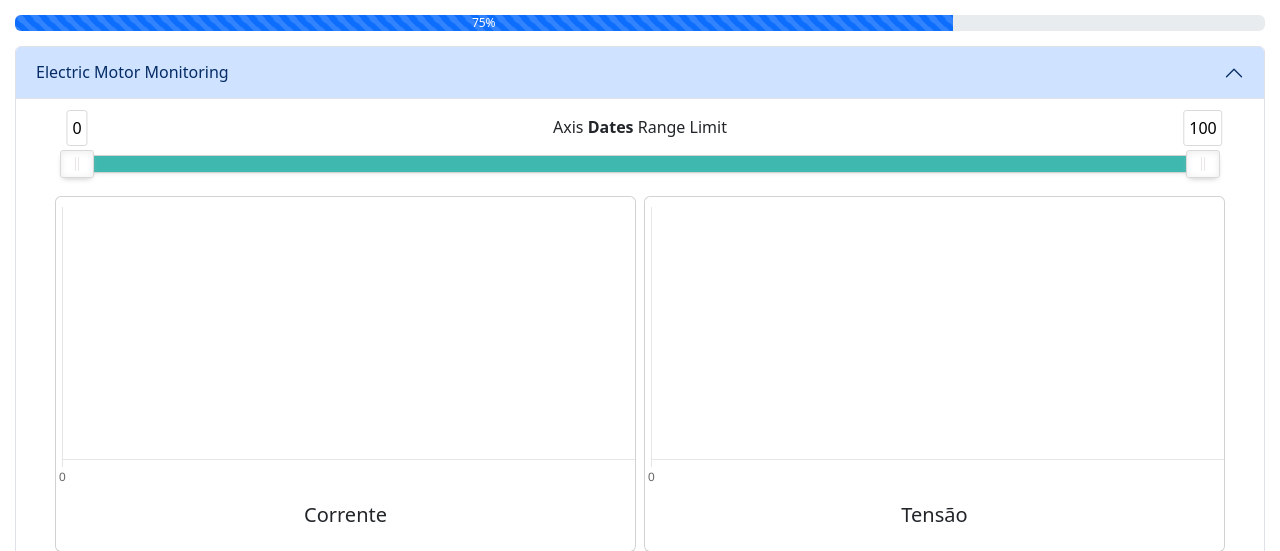
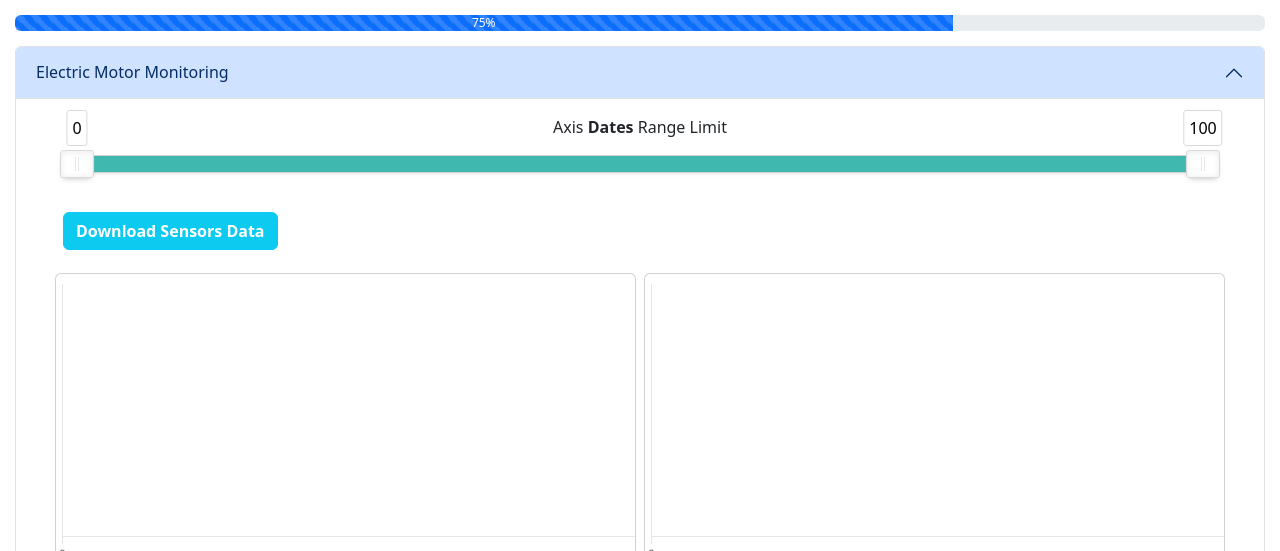
Before and after one commit to Jhenni1D/AnaliseSensor, a Flask app: page /uncompleted-simulation/dashboard/1 in a window 1280 px wide, after a click on "Electric Motor Monitoring". Shown: the part 194-745 px from the top of the page. Run offline with Flask 3, Linux system fonts and the light colour scheme; data that the repository does not hold is empty; parts of the project's set-up code (start-up, migrations or seed data) failed here and were passed over; some libraries are stand-ins or nearby versions.

Commit message:
feat: permitindo baixar dados do sensor e corrigindo bug de visualização dos dados por dashboard

```diff
--- a/server/app.py
+++ b/server/app.py
@@ -78,10 +78,11 @@ def to_uncompleted_simulation_dashboard():
     return redirect(location=f"/uncompleted-simulation/dashboard/{folder_uncompleted[0][0]}")
 
 
-@app.route('/download/<filename>', methods=['GET'])
+@app.route('/download/<filename>/', methods=['GET'])
 def download(filename):
     get_excel_of_folder(filename)
-    filename = filename + ".xls" if ".xls" not in filename else filename
+    print(filename)
+    filename = filename + "_Data.xls" if ".xls" not in filename else filename
     return send_file(get_bytes_file(filename), mimetype='application/xls', as_attachment=True,
                      download_name=filename)
 
--- a/server/app_service_server.py
+++ b/server/app_service_server.py
@@ -124,11 +124,18 @@ def get_formatted_sensors_data(folders_data):
     return data_graph
 
 
-def get_date_and_sensors_values_for_graph():
+def get_date_and_sensors_values_for_graph_uncompleted():
     folders_data = get_folder_uncompleted()
     if len(folders_data) == 0:
         return {}
     return get_formatted_sensors_data(folders_data[0])
+
+
+def get_date_and_sensors_values_for_graph_by_folder(folder):
+    folder_data = get_folder_filter(lambda fn, fd: fn == folder)
+    if len(folder_data) == 0:
+        return {}
+    return get_formatted_sensors_data(folder_data[0])
 
 
 def get_excel_all_folders(start_limit=0, end_limit=0):
--- a/server/static/js/simulation_dashboard.js
+++ b/server/static/js/simulation_dashboard.js
@@ -206,7 +206,7 @@ $(document).ready(function () {
   socket.on('connect', function () {
     console.log('Connected!');
     socket.emit('progress_test');
-    socket.emit('corrent_data_updater')
+    socket.emit('corrent_data_updater', folder_name)
   });
 
 
@@ -230,6 +230,7 @@ $(document).ready(function () {
       PlotGraphData();
       maxSliderValue = data['data_hora'].length - 1;
       UpdateSlider();
+      socket.emit("corrent_data_updater", folder_name);
       return;
     }
 
@@ -244,6 +245,8 @@ $(document).ready(function () {
       maxSliderValue = graph_data_cache['data_hora'].length - 1;
       UpdateSlider();
     }
+
+    socket.emit("corrent_data_updater", folder_name);
   });
 
 
--- a/server/static/js/slider_config.js
+++ b/server/static/js/slider_config.js
@@ -27,7 +27,6 @@ var config = {
 				if (graph_data_cache === null) {
 					return value;
 				}
-				console.log(parseInt(value))
 				return graph_data_cache['data_hora'][parseInt(value)];
 			}
 		}
--- a/server/templates/simulation_dashboard.html
+++ b/server/templates/simulation_dashboard.html
@@ -37,8 +37,16 @@
       </h2>
       <div id="panelsStayOpen-collapseOne" class="accordion-collapse collapse">
         <div class="accordion-body">
+
           <p style="text-align: center;">Axis <b>Dates</b> Range Limit</p>
           <div id="slider" style="margin-left: 40px; margin-right: 40px;"></div>
+
+          <form action="/download/{{folder_name}}" class="row g-4" style="margin: 15 15 15 15;">
+            <div class="col-auto">
+              <button class="btn btn-info" id="submit_button" style="color: white;" type="submit"><b>Download Sensors
+                Data</b></button>
+            </div>
+          </form>
 
           <div class="row row-cols-2 row-cols-md-2 g-2" id="first_cards" style="margin: 15px">
             <div class="col">
```
Also changed, not shown: server/middleware/io.py (+4 -4 lines).
